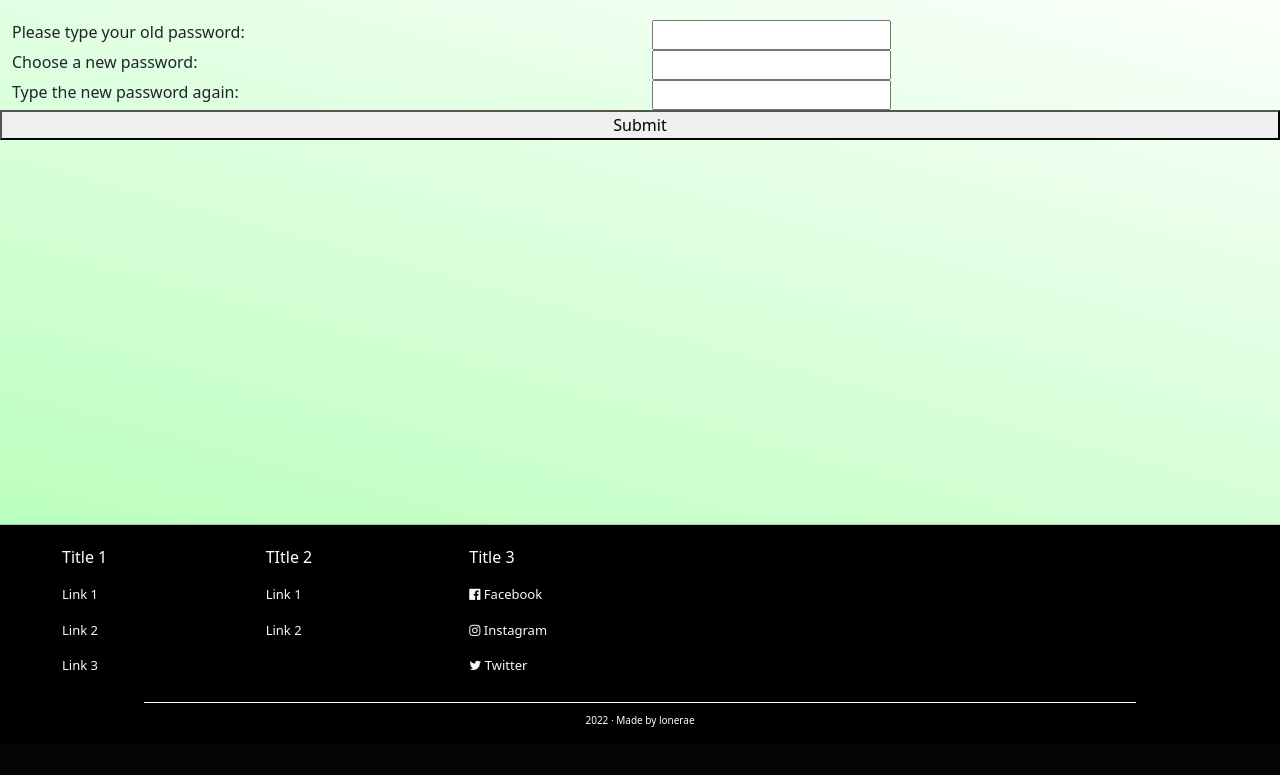
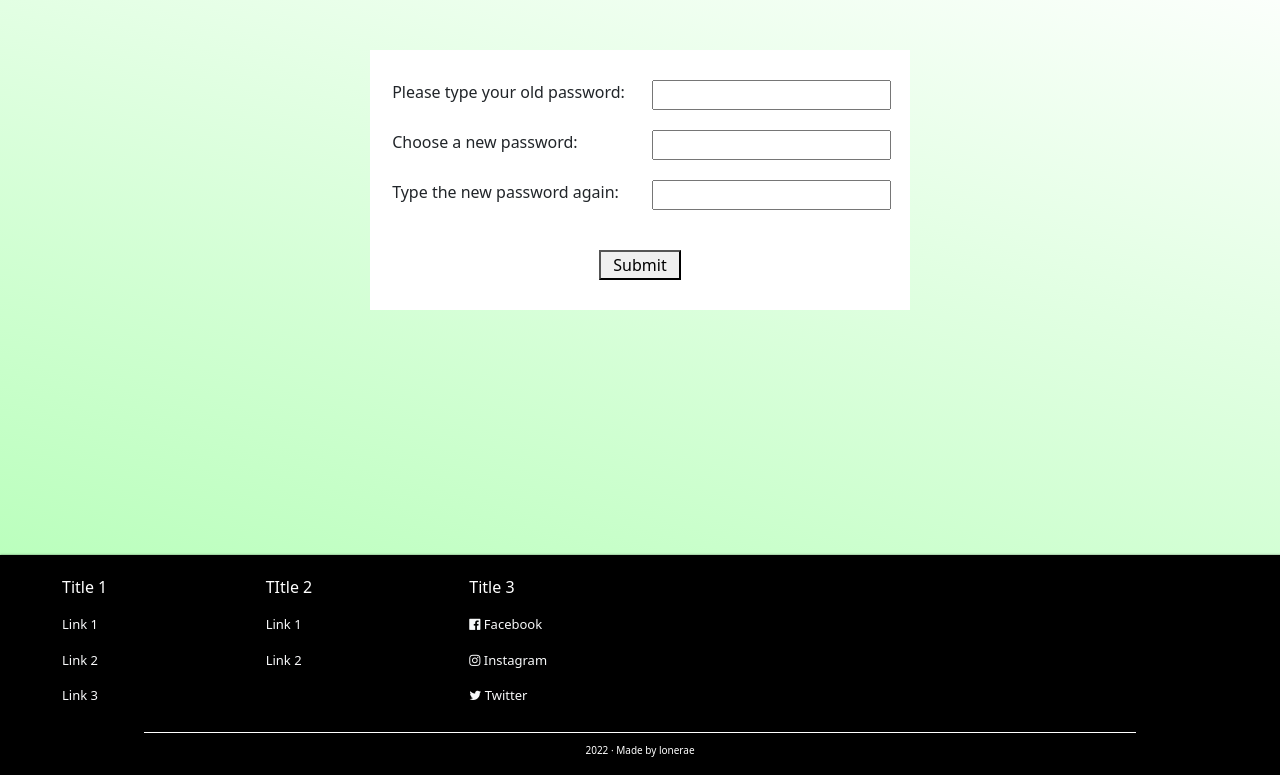
Before and after one commit to lonerae/ecommerce-template, a PHP site: page /changePassword.php in a window 1280 px wide. Shown: the part 56-831 px from the top of the page. Before the commit the page ends 783 px from the top, so only its background shows below. Run offline with PHP 8.4, Linux system fonts and the light colour scheme; style sheets or scripts are compiled from the project's sources; some libraries are stand-ins or nearby versions.

Commit message:
Update style.scss

```diff
--- a/screens/styles.scss
+++ b/screens/styles.scss
@@ -350,9 +350,29 @@ body {
             p {
                 font-weight: bold;
             }
+        }
+    }
 
-            #change-email-btn {
-                text-align: right;
+    #change-password {
+        margin-top: 50px;
+
+        #change-password-table {
+            background: white;
+            padding: 10px;
+            width: fit-content;
+            margin: auto;
+
+            .row {
+                margin: 20px auto;
+
+                label {
+                    width: max-content;
+                }
+
+                button {
+                    margin: 20px auto 0 auto;
+                    width: fit-content;
+                }
             }
         }
     }
```
